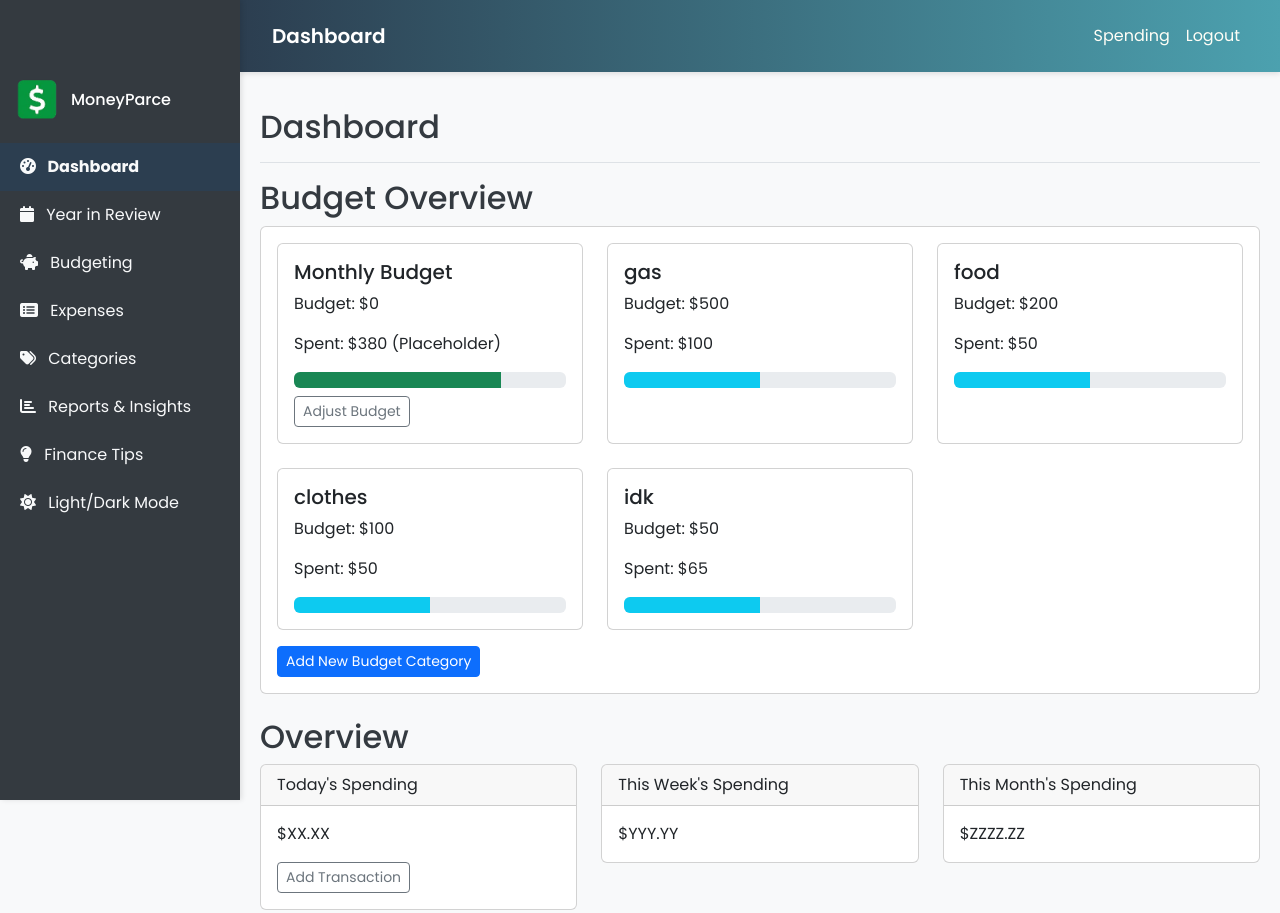
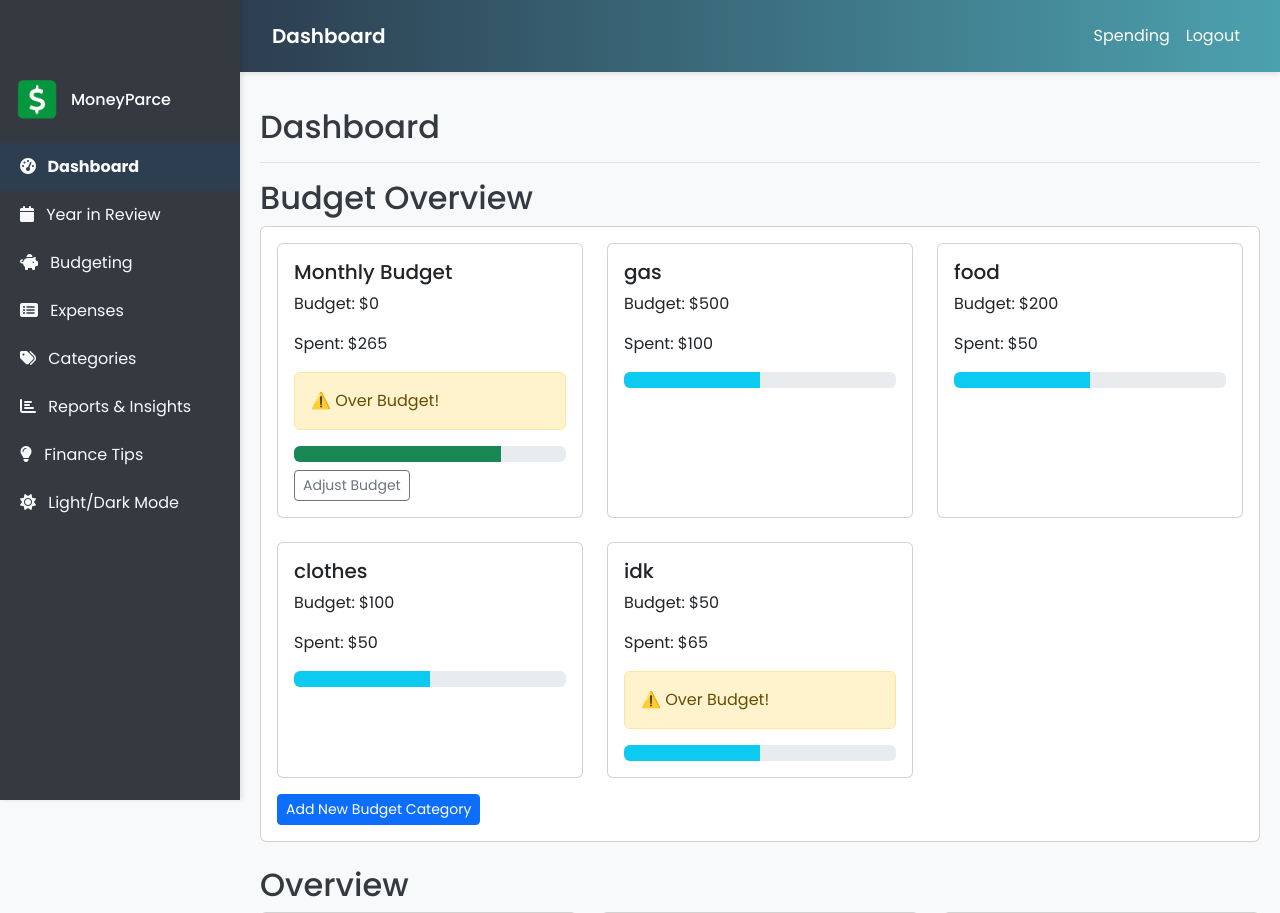
Before and after one commit to Takella6315/Project2_New, a Django app: page /movies/ in a window 1280 px wide. Shown: the top 913 px of the page. Run offline with Django 5.2, Linux system fonts and the light colour scheme; a user stored in the database is signed in; data comes from the database, SQL or seed files in the repository; both versions use the stored data as it was after the commit; some libraries are stand-ins or nearby versions.

Commit message:
- Added graph to Spending by Category, still need to make it dynamic - Added notifs if you go over budget in any category - Not sure how to do money flow thing, will prob wait until report gen is finished

```diff
--- a/movieStore/urls.py
+++ b/movieStore/urls.py
@@ -15,9 +15,11 @@ Including another URLconf
     2. Add a URL to urlpatterns:  path('blog/', include('blog.urls'))
 """
 from django.contrib import admin
+from movies import views
 from django.urls import path, include
 from django.conf.urls.static import static
 from django.conf import settings
+import os
 
 urlpatterns = [
     path('admin/', admin.site.urls),
@@ -27,5 +29,7 @@ urlpatterns = [
     path('accounts/', include('accounts.urls')),
     path('cart/', include('cart.urls')),
 
+
 ]
 urlpatterns += static(settings.MEDIA_URL, document_root=settings.MEDIA_ROOT)
+urlpatterns += static(settings.STATIC_URL, document_root=os.path.join(settings.BASE_DIR, 'movieStore/static'))
--- a/movies/templates/movies/index.html
+++ b/movies/templates/movies/index.html
@@ -17,7 +17,12 @@
                             <div class="card-body">
                                 <h5 class="card-title">Monthly Budget</h5>
                                 <p class="card-text budget-display">Budget: ${{ template_data.monthly_budget }}</p>
-                                <p class="card-text">Spent: $380 (Placeholder)</p>
+                                <p class="card-text">Spent: $<span id="totalSpent">{{ template_data.total_spent }}</span></p>
+                                {% if template_data.total_spent > template_data.monthly_budget %}
+                                    <div class="alert alert-warning mt-2" role="alert">
+                                        ⚠️ Over Budget!
+                                    </div>
+                                {% endif %}
                                 <div class="progress">
                                     <div class="progress-bar bg-success" style="width: 76%" role="progressbar"
                                          aria-valuenow="76" aria-valuemin="0" aria-valuemax="100"></div>
@@ -38,6 +43,11 @@
                                 <h5 class="card-title">{{ category.name }}</h5>
                                 <p class="card-text">Budget: ${{ category.budget_limit }}</p>
                                  <p class="card-text">Spent: ${{ category.amount_spent }}</p>
+                                {% if category.amount_spent > category.budget_limit %}
+                                    <div class="alert alert-warning mt-2" role="alert">
+                                        ⚠️ Over Budget!
+                                    </div>
+                                {% endif %}
                                 <div class="progress">
                                     <div class="progress-bar bg-info" style="width: 50%" role="progressbar" aria-valuenow="50" aria-valuemin="0" aria-valuemax="100"></div>
                                 </div>
@@ -147,8 +157,7 @@
         <h2>Spending by Category</h2>
         <div class="card">
             <div class="card-body">
-                <img src="{% static 'img/expenses_by_category_placeholder.png' %}" alt="Expenses by Category"
-                     class="img-fluid">
+                <div id="moneyFlowChart" style="width: 100%; height: 400px;"></div> <!--creates container for graph-->
                 <button class="btn btn-sm btn-outline-secondary mt-2">View Detailed Categories</button>
             </div>
         </div>
@@ -181,7 +190,7 @@
         <input class="form-check-input" type="checkbox" id="darkModeToggle">
         <label class="form-check-label" for="darkModeToggle">Dark Mode</label>
     </div>
-
+    <script src="https://cdn.plot.ly/plotly-latest.min.js"></script>
     <script>
         document.addEventListener('DOMContentLoaded', function () {
             const adjustBudgetForm = document.getElementById('adjustBudgetForm');
@@ -255,6 +264,9 @@
                             budgetCategoryContainer.appendChild(newCategoryDiv);
                             addCategoryModal.hide();
 
+                            if (parseFloat(data.category_spent) > parseFloat(data.category_limit)) {
+    alert(`⚠️ You have spent more than your budget for ${data.category_name}!`);
+}
                         } else {
                             console.error('Error adding category:', data.error);
                         }
@@ -264,5 +276,42 @@
                     });
             });
         });
+
+
+    // Add chart data arrays
+    let chartCategories = [];
+    let chartSpending = [];
+    {% for category in template_data.budget_categories %}
+    chartCategories.push("{{ category.name }}");
+    chartSpending.push({{ category.amount_spent }});
+    {% endfor %}
+    // Create the chart initially
+    Plotly.newPlot('moneyFlowChart', [{
+        x: chartCategories,
+        y: chartSpending,
+        type: 'bar',
+        width: 0.3,
+        marker: { color: 'rgb(91, 192, 222)' }
+    }], {
+        title: 'Spending by Category',
+        xaxis: { title: 'Category' },
+        yaxis: { title: 'Amount Spent ($)' }
+    });
+
+    // Inside addCategoryForm fetch `.then(data => {...}` block:
+    if (data.status === 'success') {
+        // Existing DOM update code...
+
+        // Update the chart with new data
+        chartCategories.push(data.category_name);
+        chartSpending.push(data.category_spent);
+
+        Plotly.update('moneyFlowChart', {
+            x: [chartCategories],
+            y: [chartSpending]
+        });
+    }
+
+
     </script>
 {% endblock content %}
--- a/movies/views.py
+++ b/movies/views.py
@@ -24,7 +24,10 @@ def index(request):
         template_data['monthly_budget'] = 0  # Or some other default value
 
     # Get the user's budget categories
-    template_data['budget_categories'] = BudgetCategory.objects.filter(user=request.user)
+    budget_categories = BudgetCategory.objects.filter(user=request.user)
+    template_data['budget_categories'] = budget_categories
+    template_data['total_spent'] = sum(cat.amount_spent for cat in budget_categories)
+
 
     return render(request, 'movies/index.html', {'template_data': template_data})
 
```
Also changed, not shown: db.sqlite3.
